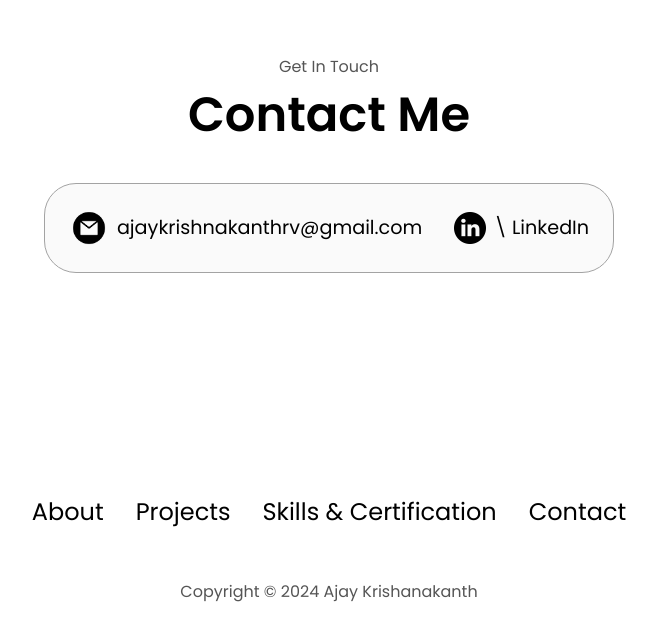
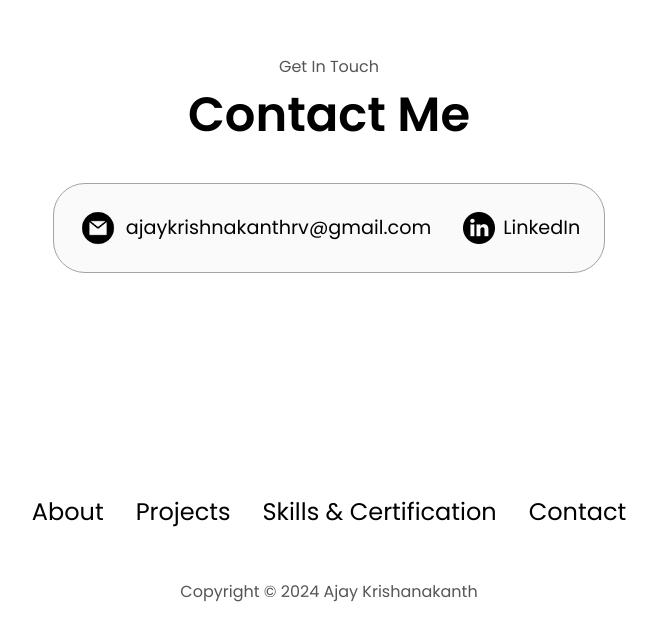
Before and after one commit to Ajaykrishnakanthrv/Ajay-Krishnakanth-RV-My-Portfolio-developer, a plain HTML site: page index.html in a window 1280 px wide. Shown: the part 3541-4182 px from the top of the page, without its empty margins (311-968 px from the left). Drawn offline with Linux system fonts and the light colour scheme; files whose address does not match are found by name.

Commit message:
Update index.html

```diff
--- a/index.html
+++ b/index.html
@@ -319,7 +319,7 @@
             class="icon contact-icon"
           />
           <p>
-            <a href="https://www.linkedin.com/in/ajay-krishnakanth-r-v">\
+            <a href="https://www.linkedin.com/in/ajay-krishnakanth-r-v">
               LinkedIn
             </a>
           </p>
```
